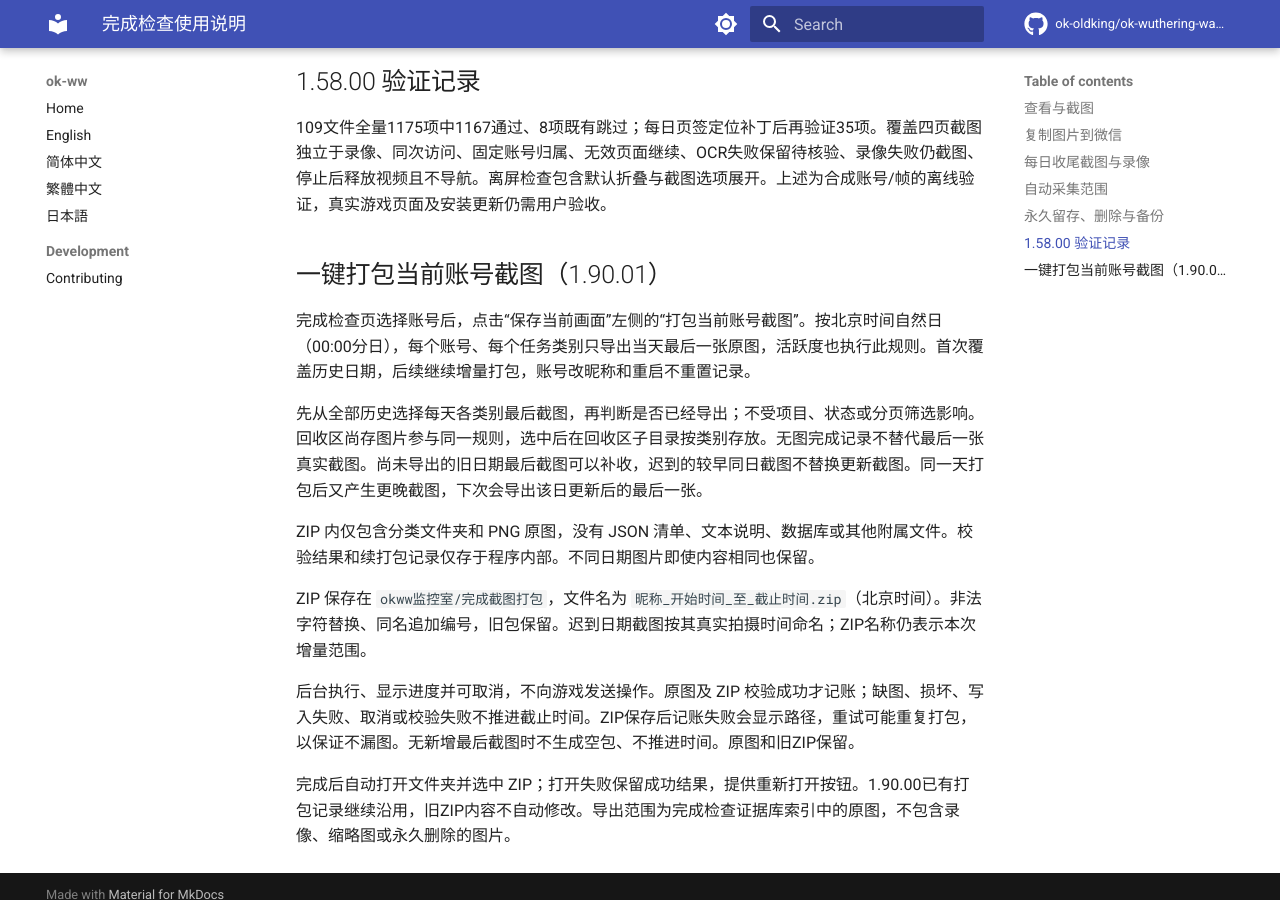
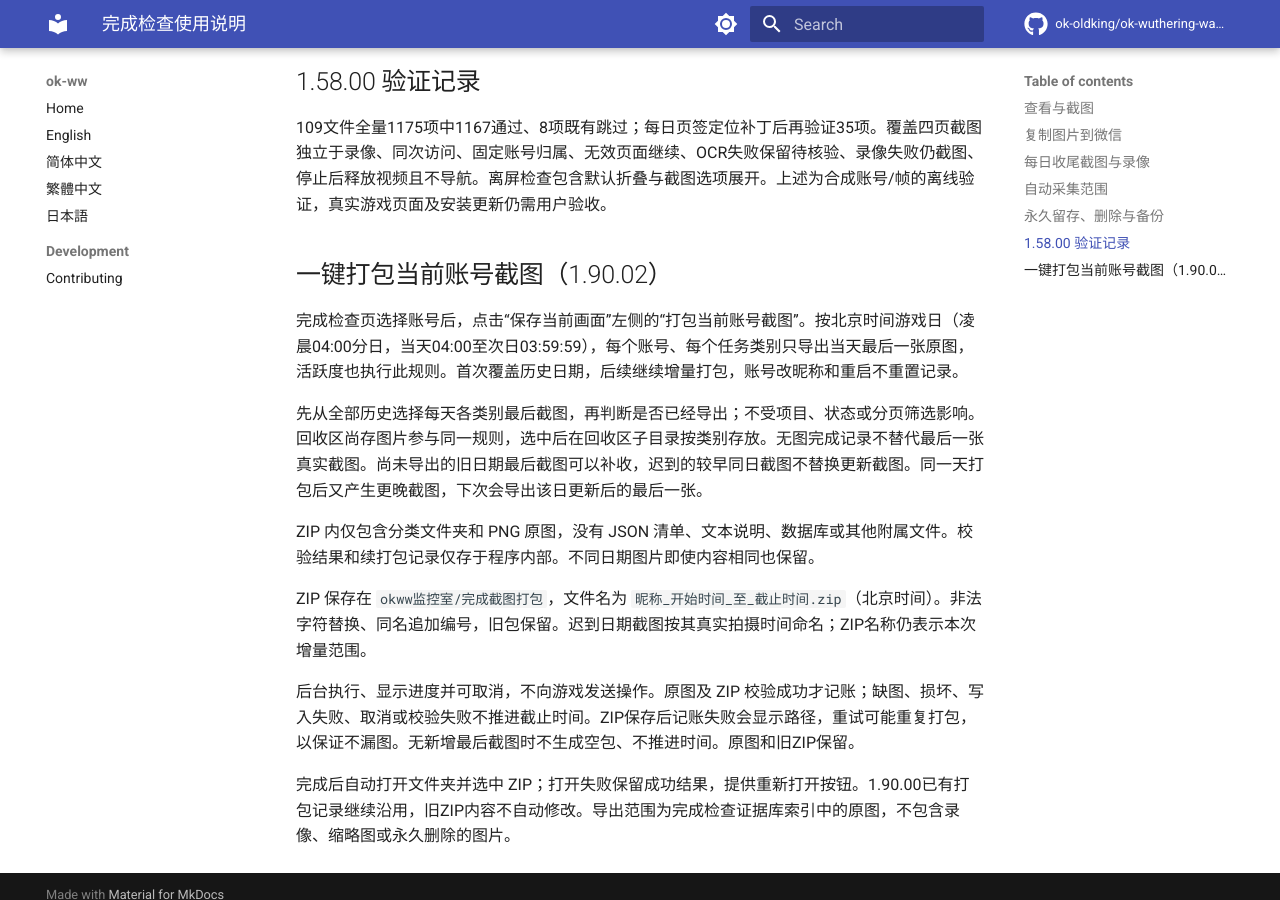
Before and after one commit to xihuojun2020-tech/okww-custom, an MkDocs documentation site: the page built from docs/references/completion-evidence.md, in a window 1280 px wide and 900 px high, scrolled down 3072 px. Built offline with MkDocs 1.6.1 and Material for MkDocs 9.7.7, drawn with Linux system fonts in a browser that asks for light colours; comment, search, counter and statistics services are not loaded.

Commit message:
fix: group screenshot exports by Beijing 4am game day

```diff
--- a/config.py
+++ b/config.py
@@ -19,7 +19,7 @@ from src.task.process_feature import process_feature
 # okww 版本号（固定宽度 X.YY.ZZ）：
 #   小改动 → 第三位 +1；中等改动 → 第二位 +1 且第三位归 00；
 #   大改动 → 第一位 +1 且后两位归 00（仅用户明确提出时执行）
-version = "1.90.01"
+version = "1.90.02"
 
 
 def _find_most_recently_run_pc_exe():
--- a/docs/references/completion-evidence.md
+++ b/docs/references/completion-evidence.md
@@ -71,9 +71,9 @@ Windows 默认目录：`%LOCALAPPDATA%/OKWW/CompletionEvidence`。每台设备
 
 109文件全量1175项中1167通过、8项既有跳过；每日页签定位补丁后再验证35项。覆盖四页截图独立于录像、同次访问、固定账号归属、无效页面继续、OCR失败保留待核验、录像失败仍截图、停止后释放视频且不导航。离屏检查包含默认折叠与截图选项展开。上述为合成账号/帧的离线验证，真实游戏页面及安装更新仍需用户验收。
 
-## 一键打包当前账号截图（1.90.01）
+## 一键打包当前账号截图（1.90.02）
 
-完成检查页选择账号后，点击“保存当前画面”左侧的“打包当前账号截图”。按北京时间自然日（00:00分日），每个账号、每个任务类别只导出当天最后一张原图，活跃度也执行此规则。首次覆盖历史日期，后续继续增量打包，账号改昵称和重启不重置记录。
+完成检查页选择账号后，点击“保存当前画面”左侧的“打包当前账号截图”。按北京时间游戏日（凌晨04:00分日，当天04:00至次日03:59:59），每个账号、每个任务类别只导出当天最后一张原图，活跃度也执行此规则。首次覆盖历史日期，后续继续增量打包，账号改昵称和重启不重置记录。
 
 先从全部历史选择每天各类别最后截图，再判断是否已经导出；不受项目、状态或分页筛选影响。回收区尚存图片参与同一规则，选中后在回收区子目录按类别存放。无图完成记录不替代最后一张真实截图。尚未导出的旧日期最后截图可以补收，迟到的较早同日截图不替换更新截图。同一天打包后又产生更晚截图，下次会导出该日更新后的最后一张。
 
```
Also changed, not shown: README.md (+1 -1 lines), 更新日志.md (+5 -0 lines), 3 other files.
